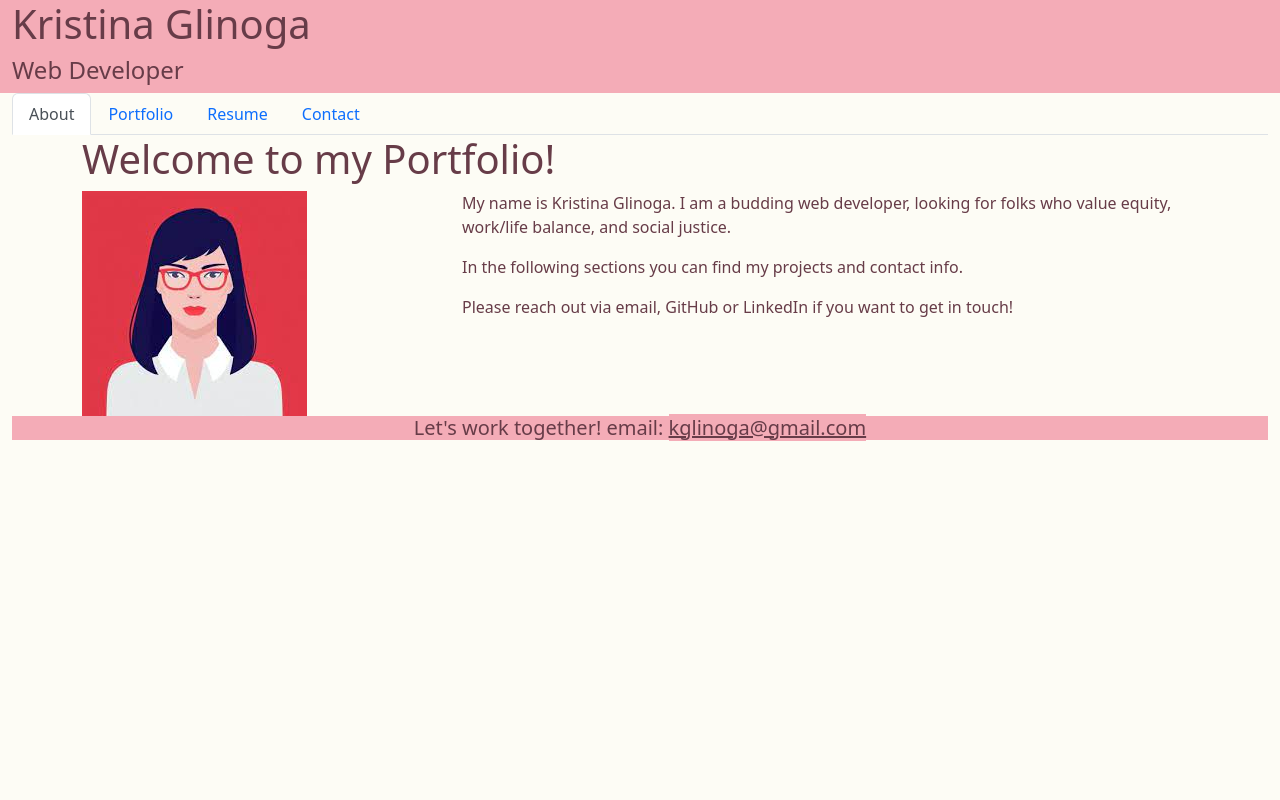
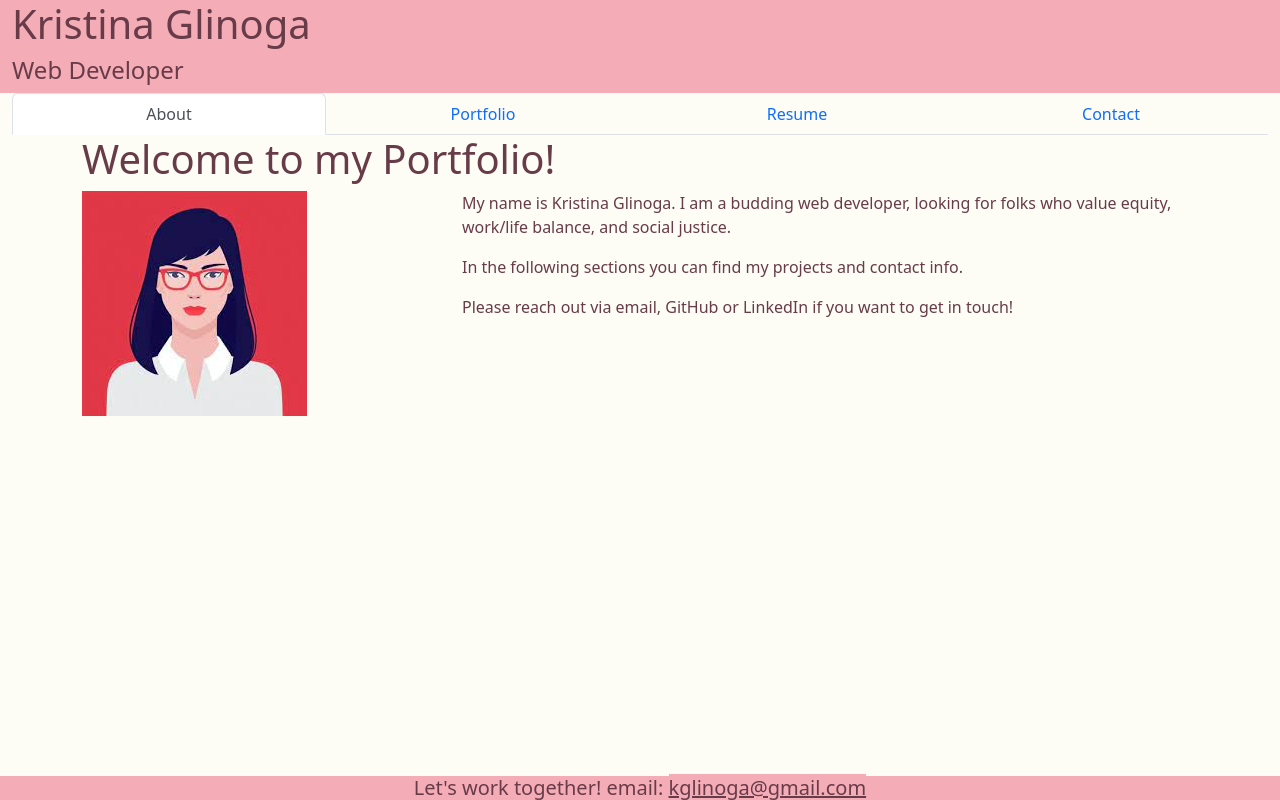
Before and after one commit to KGlinoga/portfolio1, a React (Create React App) app: page / in a window 1280 px wide. Built offline with nearby package versions, Linux system fonts and the light colour scheme.

Commit message:
YES got the footer to stick to bottom, no margins/padding: used fixed-bottom in Footer.js

```diff
--- a/src/components/Footer.js
+++ b/src/components/Footer.js
@@ -2,9 +2,14 @@ import React from 'react';
 
 export default function Footer() {
     return (
-        <>
-            <h5 className="panel-footer container-fluid text-center ">Let's work together! email: <a href="mailto: kglinoga@gmail.com" className="panel-footer">kglinoga@gmail.com</a> </h5>
-        </>
+
+        <div class="panel fixed-bottom">
+                <div class="panel-body">
+
+                </div>
+                <h5 className="panel-footer container-fluid text-center ">Let's work together! email: <a href="mailto: kglinoga@gmail.com" className="panel-footer">kglinoga@gmail.com</a> </h5>
+
+        </div>
     );
 };
 // this page requires some bootstrap styling so itll stick to the bottom
--- a/src/components/Navigation.js
+++ b/src/components/Navigation.js
@@ -7,7 +7,7 @@ function Navigation({ currentPage, handlePageChange }) {
         <div className="row">
             {/* <div className="col-xs-0 col-md-4 col-lg-6"></div> */}
             <div>
-        <ul className="nav nav-tabs">
+                <ul className="nav nav-tabs nav-justified">
             <li className="nav-item">
                 <a
                     href="#about"
```
